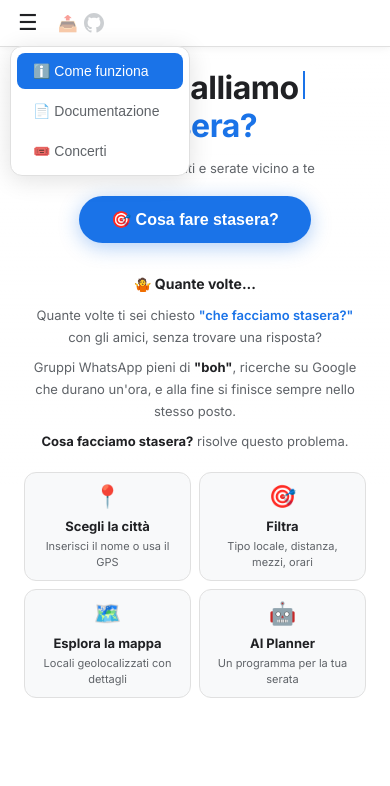
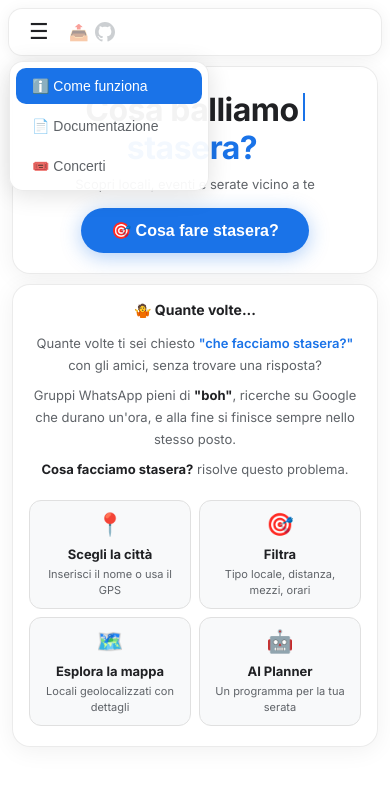
Before and after one commit to Leonardo-Lalli/Cosa-facciamo-stasera-, a plain HTML site: page index.html in a window 390 px wide. Both pictures are taken after a click on the button "Menu". Drawn offline with nearby package versions, Linux system fonts and the light colour scheme.

Commit message:
Landing redesign: glass-morphism cards over full map, floating nav, light theme

```diff
--- a/css/style.css
+++ b/css/style.css
@@ -67,40 +67,46 @@ body {
 }
 
 /* ===== Landing Page (overlay on map) ===== */
-/* Hide sidebar while landing is visible */
-body.landing-active #sidebar {
-  display: none;
-}
+body.landing-active #sidebar { display: none; }
 
 #landing {
   position: fixed; top:0; left:0; right:0; bottom:0;
   z-index: 10000;
   display: flex;
   flex-direction: column;
+  align-items: center;
   background: transparent;
   transition: opacity 0.5s, transform 0.5s;
+  pointer-events: none;
 }
+#landing > * { pointer-events: all; }
 #landing.fade-out {
   opacity: 0;
   transform: scale(1.03);
   pointer-events: none;
 }
 
-/* Nav bar */
+/* Nav bar - floating glass */
 .landing-nav {
   position: relative;
   display: flex;
   align-items: center;
+  width: calc(100% - 24px);
+  max-width: 680px;
+  margin-top: 12px;
   padding: 8px 16px;
-  background: rgba(255,255,255,0.92);
-  backdrop-filter: blur(12px);
-  border-bottom: 1px solid var(--border);
-  box-shadow: 0 1px 8px rgba(0,0,0,0.06);
+  background: rgba(255,255,255,0.75);
+  backdrop-filter: blur(16px);
+  -webkit-backdrop-filter: blur(16px);
+  border: 1px solid rgba(0,0,0,0.08);
+  border-radius: 16px;
+  box-shadow: 0 2px 16px rgba(0,0,0,0.06);
   gap: 8px;
   z-index: 2;
 }
 [data-theme="dark"] .landing-nav {
-  background: rgba(26,26,46,0.92);
+  background: rgba(26,26,46,0.75);
+  border-color: rgba(255,255,255,0.08);
 }
 .landing-hamburger {
   display: none;
@@ -112,7 +118,7 @@ body.landing-active #sidebar {
   padding: 4px 8px;
   border-radius: 8px;
 }
-.landing-hamburger:hover { background: var(--hover); }
+.landing-hamburger:hover { background: rgba(0,0,0,0.05); }
 .landing-nav-tabs {
   display: flex;
   gap: 4px;
@@ -130,7 +136,7 @@ body.landing-active #sidebar {
   transition: all 0.2s;
   white-space: nowrap;
 }
-.landing-tab:hover { background: var(--hover); color: var(--text); }
+.landing-tab:hover { background: rgba(0,0,0,0.05); color: var(--text); }
 .landing-tab.active {
   background: var(--primary);
   color: #fff;
@@ -154,7 +160,7 @@ body.landing-active #sidebar {
   display: flex;
   align-items: center;
 }
-.landing-share-btn:hover { opacity: 1; background: var(--hover); }
+.landing-share-btn:hover { opacity: 1; background: rgba(0,0,0,0.05); }
 .landing-github {
   color: var(--text-muted);
   opacity: 0.5;
@@ -165,7 +171,7 @@ body.landing-active #sidebar {
 }
 .landing-github:hover { opacity: 1; color: var(--text); }
 
-/* Body */
+/* Body - scrollable */
 .landing-body {
   flex: 1;
   overflow-y: auto;
@@ -173,30 +179,32 @@ body.landing-active #sidebar {
   display: flex;
   flex-direction: column;
   align-items: center;
-  background: linear-gradient(to bottom, rgba(255,255,255,0.3), transparent 70%);
-  padding: 0 24px 32px;
-}
-[data-theme="dark"] .landing-body {
-  background: linear-gradient(to bottom, rgba(26,26,46,0.4), transparent 70%);
+  width: 100%;
+  padding: 16px 24px 32px;
 }
 
-/* Hero */
+/* Hero card - centered glass */
 .landing-hero {
   text-align: center;
-  padding: 28px 24px 0;
+  padding: 32px 32px 24px;
   flex-shrink: 0;
+  width: 100%;
+  max-width: 520px;
+  background: rgba(255,255,255,0.78);
+  backdrop-filter: blur(16px);
+  -webkit-backdrop-filter: blur(16px);
+  border: 1px solid rgba(0,0,0,0.08);
+  border-radius: 20px;
+  box-shadow: 0 4px 24px rgba(0,0,0,0.06);
+}
+[data-theme="dark"] .landing-hero {
+  background: rgba(26,26,46,0.78);
+  border-color: rgba(255,255,255,0.08);
 }
 .landing-logo-wrap {
   display: inline-flex;
   align-items: baseline;
   gap: 2px;
-  background: rgba(255,255,255,0.65);
-  backdrop-filter: blur(8px);
-  padding: 8px 20px;
-  border-radius: 16px;
-}
-[data-theme="dark"] .landing-logo-wrap {
-  background: rgba(26,26,46,0.65);
 }
 .landing-logo {
   font-size: 42px;
@@ -204,10 +212,6 @@ body.landing-active #sidebar {
   line-height: 1.2;
   color: var(--text);
   letter-spacing: -0.5px;
-  text-shadow: 0 2px 12px rgba(255,255,255,0.6);
-}
-[data-theme="dark"] .landing-logo {
-  text-shadow: 0 2px 12px rgba(0,0,0,0.4);
 }
 .landing-highlight { color: var(--primary); }
 #landing-verb { position: relative; transition: color 0.3s; }
@@ -221,18 +225,18 @@ body.landing-active #sidebar {
   animation: blink 0.7s infinite;
 }
 .landing-sub {
-  margin-top: 10px;
-  font-size: 15px;
+  margin-top: 8px;
+  font-size: 14px;
   color: var(--text-secondary);
 }
 .landing-cta {
-  margin-top: 24px;
-  padding: 16px 40px;
+  margin-top: 20px;
+  padding: 14px 36px;
   border: none;
   border-radius: 30px;
   background: var(--primary);
   color: #fff;
-  font-size: 18px;
+  font-size: 17px;
   font-weight: 700;
   cursor: pointer;
   transition: transform 0.2s, box-shadow 0.2s;
@@ -244,23 +248,32 @@ body.landing-active #sidebar {
 }
 .landing-cta:active { transform: translateY(0); }
 
-/* Panels (tabs content) */
+/* Panels card */
 .landing-panels {
   width: 100%;
-  max-width: 600px;
-  margin-top: 24px;
+  max-width: 520px;
+  margin-top: 12px;
   flex-shrink: 0;
+  background: rgba(255,255,255,0.78);
+  backdrop-filter: blur(16px);
+  -webkit-backdrop-filter: blur(16px);
+  border: 1px solid rgba(0,0,0,0.08);
+  border-radius: 20px;
+  box-shadow: 0 4px 24px rgba(0,0,0,0.06);
+  padding: 20px 24px 24px;
+  margin-bottom: 24px;
 }
-.landing-panel {
-  display: none;
-  padding: 16px 0 24px;
+[data-theme="dark"] .landing-panels {
+  background: rgba(26,26,46,0.78);
+  border-color: rgba(255,255,255,0.08);
 }
+.landing-panel { display: none; }
 .landing-panel.active { display: block; }
 .landing-panel h2 {
-  font-size: 15px;
+  font-size: 16px;
   font-weight: 700;
   color: var(--text);
-  margin-bottom: 12px;
+  margin-bottom: 14px;
   text-align: center;
 }
 
@@ -1245,31 +1258,43 @@ body.landing-active #sidebar {
 /* ===== Responsive ===== */
 @media (max-width: 768px) {
   /* Landing mobile */
-  .landing-nav { padding: 6px 10px; position: relative; }
+  .landing-nav {
+    width: calc(100% - 16px);
+    margin-top: 8px;
+    padding: 6px 12px;
+    border-radius: 14px;
+  }
   .landing-hamburger { display: block; }
   .landing-nav-tabs {
     display: none;
     position: absolute;
-    top: 100%;
-    left: 10px;
+    top: calc(100% + 6px);
+    left: 0;
     flex-direction: column;
-    background: var(--bg);
-    border: 1px solid var(--border);
-    border-radius: 12px;
+    background: rgba(255,255,255,0.95);
+    backdrop-filter: blur(20px);
+    -webkit-backdrop-filter: blur(20px);
+    border: 1px solid rgba(0,0,0,0.08);
+    border-radius: 14px;
     box-shadow: var(--shadow-lg);
     padding: 6px;
     z-index: 100;
-    min-width: 180px;
+    min-width: 200px;
+  }
+  [data-theme="dark"] .landing-nav-tabs {
+    background: rgba(26,26,46,0.95);
+    border-color: rgba(255,255,255,0.08);
   }
   .landing-nav-tabs.open { display: flex; }
-  .landing-tab { border-radius: 8px; padding: 10px 16px; text-align: left; font-size: 14px; }
+  .landing-tab { border-radius: 10px; padding: 10px 16px; text-align: left; font-size: 14px; }
   .landing-logo { font-size: 32px; }
   .landing-cursor { height: 28px; width: 2px; }
-  .landing-sub { font-size: 13px; margin-top: 8px; }
-  .landing-cta { font-size: 16px; padding: 14px 32px; margin-top: 20px; }
-  .landing-hero { padding-top: 20px; }
-  .landing-panels { margin-top: 16px; }
+  .landing-sub { font-size: 13px; }
+  .landing-cta { font-size: 16px; padding: 13px 30px; margin-top: 16px; }
+  .landing-hero { padding: 24px 20px 20px; border-radius: 18px; }
+  .landing-panels { margin-top: 10px; padding: 16px 16px 20px; border-radius: 18px; }
   .landing-panel h2 { font-size: 14px; }
+  .landing-body { padding: 10px 12px 24px; }
   .landing-info-grid { grid-template-columns: 1fr 1fr; gap: 8px; }
   .landing-info-card { padding: 10px; }
   .landing-info-icon { font-size: 22px; }
@@ -1277,11 +1302,6 @@ body.landing-active #sidebar {
   .landing-story { font-size: 13px; }
   .landing-nav-actions { gap: 2px; }
   .landing-share-btn { font-size: 16px; }
-  .landing-body { background: linear-gradient(to bottom, rgba(255,255,255,0.5), transparent 55%); }
-  [data-theme="dark"] .landing-body { background: linear-gradient(to bottom, rgba(26,26,46,0.55), transparent 55%); }
-  .landing-logo-wrap { background: rgba(255,255,255,0.7); padding: 6px 14px; }
-  [data-theme="dark"] .landing-logo-wrap { background: rgba(26,26,46,0.7); }
-  .landing-hero { padding: 16px 16px 0; }
 
   #app { flex-direction: column; position: relative; }
 
```
